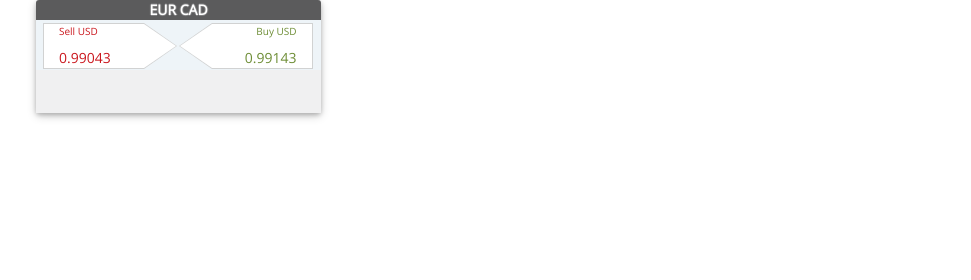
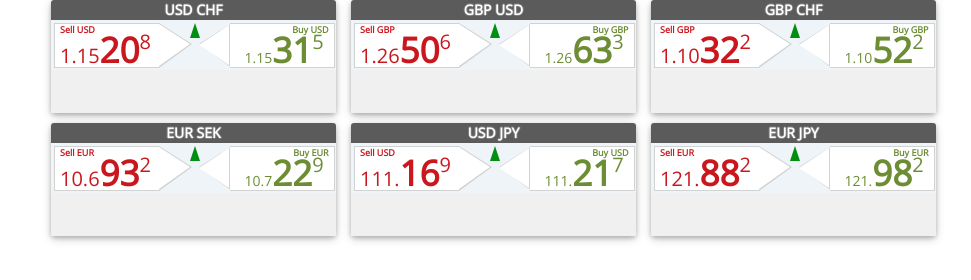
Before and after one commit to vitortmdiniz/Web-Developer-Task-FX-Trading-App, a website: page index.html in a window 1280 px wide. Shown: the whole page, without its empty margins (34-1005 px from the left). Drawn offline with nearby package versions, Linux system fonts and the light colour scheme; files that its build step writes are made by us from their sources.

Commit message:
Including angular.js, input data from source.json into the panels, css corrections

```diff
--- a/index.html
+++ b/index.html
@@ -8,22 +8,34 @@
         <link rel="stylesheet" href="dist/css/main.css" />
 
     </head>
-    <body class="container">
-        <div class="panel ">
-            <div class="panel-heading">EUR CAD</div>
+    <body class="container" ng-app="FxTradingApp" ng-controller="panelCtrl">
+        <div class="panel" ng-repeat="data in source">
+            <div class="panel-heading">{{data.pair}}</div>
             <div class="panel-body">
                 <div class="panel-currency">
                     <div class="row">
-                        <div class="col-sm-6 panel-currency-left">
-                            <p id="sell">Sell USD</p>
-                            <p id="sell-value">
-                                <span>0.99</span><span>04</span><span>3</span>
+                        <div class="col-sm-4 panel-currency-left">
+                            <p class="sell">Sell {{data.pair | limitTo:3}}</p>
+                            <p class="sell-value">
+                                <span class="sell-value-first">{{data.sell | limitTo:4}}</span><span class="sell-value-second">{{(data.sell.toString().slice(4)) | limitTo:2}}</span><span class="sell-value-third">{{data.sell.toString().slice(-1)}}</span>
                             </p>
                         </div>
-                        <div class="col-sm-6 panel-currency-right">
-                            <p id="buy">Buy USD</p>
-                            <p id="buy-value" >
-                                <span>0.99</span><span>14</span><span>3</span>
+                        <div class="col-sm-1 panel-currency-left-triangle">
+                            <div class="panel-currency-left-triangle-outside"></div>
+                            <div class="panel-currency-left-triangle-inside"></div>
+                        </div>
+                        <div class="col-sm-2" >
+                            <div ng-if="data.priceIncreased" class="middle-triangle-green"></div>
+                            <div ng-if="!data.priceIncreased" class="middle-triangle-red"></div>
+                        </div>
+                        <div class="col-sm-1 panel-currency-right-triangle">
+                            <div class="panel-currency-right-triangle-inside"></div>
+                            <div class="panel-currency-right-triangle-outside"></div>
+                        </div>
+                        <div class="col-sm-4 panel-currency-right">
+                            <p class="buy">Buy {{data.pair | limitTo:3}}</p>
+                            <p class="buy-value" >
+                                <span class="buy-value-one">{{data.buy | limitTo:4}}</span><span class="buy-value-second">{{(data.buy.toString().slice(4)) | limitTo:2}}</span><span class="buy-value-third">{{data.buy.toString().slice(-1)}}</span>
                             </p>
                         </div>
                     </div>
@@ -32,6 +44,6 @@
             </div>
         </div>
     </body>
-    <script src="https://cdnjs.cloudflare.com/ajax/libs/jquery/3.2.1/jquery.min.js"></script>
-    <script type="text/javascript" src="/js/main.js"></script>
+    <script src="https://cdnjs.cloudflare.com/ajax/libs/angular.js/1.6.1/angular.min.js"></script>
+    <script type="text/javascript" src="/js/app.js"></script>
 </html>
--- /dev/null
+++ b/js/app.js
@@ -0,0 +1,24 @@
+angular.module('FxTradingApp', []).
+controller('panelCtrl',['$scope','$http', '$interval', function($scope,$http,$interval) {
+    $scope.source = [];
+    $http.get('../source.json').then(
+        function(response) {
+            $scope.source = response.data;
+            angular.forEach($scope.source,function(value)
+            {
+                $interval(function () {
+                    var valueToMultiply = ((Math.random() *  (1.1 - 0.9)) + 0.9);
+                    value.buy *= valueToMultiply;
+                    value.sell *= valueToMultiply;
+                    value['priceIncreased'] = valueToMultiply > 1.0 ? true : false;
+                },1000);
+            });
+        },
+        function(error)
+        {
+            alert(error);
+        }
+    );
+
+
+}]);
--- a/js/main.js
+++ /dev/null
@@ -1,21 +0,0 @@
-function loadJSON(callback) {
-
-    var xobj = new XMLHttpRequest();
-    xobj.overrideMimeType("application/json");
-    xobj.open('GET', '../source.json', true);
-    xobj.onreadystatechange = function () {
-        if (xobj.readyState == 4 && xobj.status == "200") {
-              callback(xobj.responseText);
-        }
-    };
-    xobj.send(null);
-}
-
-function initializeSource(source)
-{
-
-}
-
-loadJSON(function(response) {
-    initializeSource(JSON.parse(response));
-})
--- a/scss/styles.scss
+++ b/scss/styles.scss
@@ -7,6 +7,9 @@ body {
   margin: 0;
   box-shadow: 0 2px 4px 0 rgba(0, 0, 0, 0.2), 0 3px 10px 0 rgba(0, 0, 0, 0.19);
   border: 0;
+  display: inline-block;
+  margin-left: 15px;
+  margin-bottom: 10px;
   > {
     .panel-heading {
       background-color: rgb(91, 91, 92);
@@ -25,106 +28,144 @@ body {
         height: 50px;
         margin-bottom: 15%;
         > .row > {
+          .panel-currency-left-triangle {
+            padding-left: 0;
+            margin-top: 3px;
+            .panel-currency-left-triangle-inside {
+              border-bottom: 22px solid transparent;
+              border-left: 31px solid white;
+              border-top: 20px solid transparent;
+              height: 0;
+              width: 0;
+              top: 1px;
+              position: absolute;
+            }
+            .panel-currency-left-triangle-outside {
+              border-bottom: 24px solid transparent;
+              border-left: 33px solid #d1d2d2;
+              border-top: 21px solid transparent;
+              height: 0;
+              width: 0;
+            }
+
+          }
           .panel-currency-left {
-            &:before {
-              border-bottom: 23px solid transparent;
-              border-left: 33px solid #d1d2d2;
-              border-top: 23px solid transparent;
-              content: "";
-              height: 0;
-              left: 100%;
-              top: -1px;
-              position: absolute;
-              width: 15%;
-            }
+            margin-left: 18px ;
+            height: 45px;
             background: white;
-            margin-left: 22px;
             margin-top: 3px;
-            width: 32%;
             border-left: 1px solid #d1d2d2;
             border-top: 1px solid #d1d2d2;
             border-bottom: 1px solid #d1d2d2;
-            &:after {
-              border-bottom: 22px solid transparent;
-              border-left: 32px solid white;
-              border-top: 22px solid transparent;
-              content: "";
-              height: 0;
-              left: 100%;
-              top: 0;
-              position: absolute;
-              width: 15%;
-            }
+
             p {
               margin: 0;
               color: #ca171e;
             }
-            &:hover{
-              background-color: red;
-              border-left: 3px solid #4bacc6;
-              border-top: 3px solid #4bacc6;
-              border-bottom: 3px solid #4bacc6;
-              p{
-                color: white;
+            .sell {
+              font-size: 9px;
+              position: absolute;
+              left:5px;
+              font-weight: bold;
+            }
+            .sell-value {
+              position: absolute;
+              top:1px;
+              left: 5px;
+              .sell-value-first{
+                  font-size: 20px;
               }
-              &:before{
-                border-bottom: 25px solid transparent;
-                border-left: 35px solid #4bacc6;
-                border-top: 25px solid transparent;
-                top:-3px;
+              .sell-value-second{
+                  font-size: 35px;
+                  font-weight: bold;
               }
-              &:after{
-                border-left: 32px solid red;
+              .sell-value-third{
+                font-size: 20px;
+                position: absolute;
+                top:3px;
               }
             }
-            #sell {
-              font-size: 10px;
-            }
-            #sell-value {
-              margin-top: 10px;
-            }
+
+          }
+          .col-sm-2{
+            padding-left: 5px;
+            padding-right: 5px;
+            width:0;
+          }
+          .col-sm-2 > .middle-triangle-green{
+            width: 0;
+            height: 0;
+            margin-top: 3px;
+            border-style: solid;
+            border-width: 0 5px 15px 5px;
+            border-color: transparent transparent #008f10 transparent;
+          }
+          .col-sm-2 > .middle-triangle-red{
+            width: 0;
+            height: 0;
+            margin-top: 3px;
+            border-style: solid;
+            border-width: 15px 5px 0 5px;
+            border-color: #d70000 transparent transparent transparent;
+
+          }
+          .panel-currency-right-triangle{
+            padding-left: 0px;
+            margin-top: 3px;
+            margin-left: 4px;
+          }
+          .panel-currency-right-triangle > .panel-currency-right-triangle-inside {
+            border-bottom: 20px solid transparent;
+            border-right: 30px solid white;
+            border-top: 20px solid transparent;
+            height: 0;
+            width: 0;
+            top:2px;
+            position: absolute;
+          }
+          .panel-currency-right-triangle > .panel-currency-right-triangle-outside {
+            border-bottom: 24px solid transparent;
+            border-right: 33px solid #d1d2d2;
+            border-top: 21px solid transparent;
+            height: 0;
+            width: 0;
           }
           .panel-currency-right {
             background: white;
-            margin-left: 68px;
             margin-top: 3px;
             border-right: 1px solid #d1d2d2;
             border-top: 1px solid #d1d2d2;
             border-bottom: 1px solid #d1d2d2;
-            width: 32%;
+            height: 45px;
+            margin-left: 4px;
+
             p {
               color: #6d8d35;
               margin: 0;
             }
-            #buy {
+            .buy {
               text-align: right;
-              font-size: 10px;
+              font-size: 9px;
+              right: 5px;
+              position: absolute;
+              font-weight: bold;
             }
-            #buy-value {
-              margin-top: 10px;
+            .buy-value {
+              position: absolute;
+              top:1px;
               text-align: right;
-            }
-            &:before {
-              border-bottom: 23px solid transparent;
-              border-right: 33px solid #d1d2d2;
-              border-top: 23px solid transparent;
-              content: "";
-              height: 0;
-              right: 100%;
-              top: -1px;
-              position: absolute;
-              width: 15%;
-            }
-            &:after {
-              border-bottom: 22px solid transparent;
-              border-right: 32px solid white;
-              border-top: 22px solid transparent;
-              content: "";
-              height: 0;
-              right: 100%;
-              top: 0;
-              position: absolute;
-              width: 15%;
+              .buy-value-first{
+                font-size: 20px;
+              }
+              .buy-value-second{
+                font-size: 35px;
+                font-weight: bold;
+              }
+              .buy-value-third{
+                font-size: 20px;
+                position: absolute;
+                top:3px;
+              }
             }
             &:hover{
               background-color: #7fd13b;
@@ -134,15 +175,6 @@ body {
               p{
                 color: white;
               }
-              &:before{
-                border-bottom: 25px solid transparent;
-                border-right: 35px solid #4bacc6;
-                border-top: 25px solid transparent;
-                top:-3px;
-              }
-              &:after{
-                border-right: 32px solid #7fd13b;
-              }
             }
           }
         }
```
